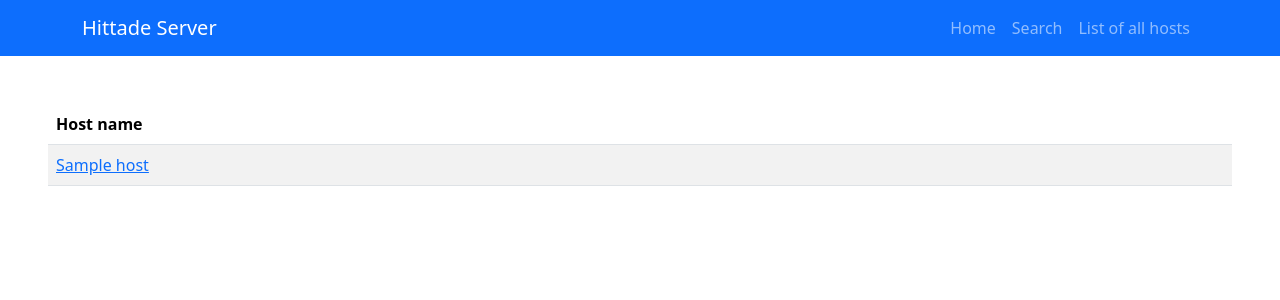
After one commit to SUNET/hittade-server, a Django app: template servers/templates/servers/hosts.html in a window 1280 px wide. The commit adds this page. Shown: the top 300 px of the page. Run offline with Django 4.2, Linux system fonts and the light colour scheme; the template is opened without the code that fills it: values that come from a table or form of the project are taken from there, others are empty; tables that the repository leaves empty hold one stand-in row (values such as "Sample post"); some libraries are stand-ins or nearby versions.

Commit message:
Adds list of all hosts URL
Cleans up templates

```diff
--- a/servers/templates/servers/base.html
+++ b/servers/templates/servers/base.html
@@ -31,6 +31,9 @@
                     <li class="nav-item">
                         <a href="{% url 'servers:search' %}" class="nav-link">Search</a>
                     </li>
+                    <li class="nav-item">
+                        <a href="{% url 'servers:hosts' %}" class="nav-link">List of all hosts</a>
+                    </li>
                 </ul>
             </div>
         </div>
--- /dev/null
+++ b/servers/templates/servers/hosts.html
@@ -0,0 +1,23 @@
+{% extends "servers/base.html" %}
+{% block title %}All hosts{% endblock %}
+
+
+{% block content %}
+<div class="m-5">
+    <table class="table table-striped">
+        <thead>
+            <tr>
+                <th scope="col">Host name</th>
+            </tr>
+        </thead>
+        <tbody>
+            {% for host in hosts %}
+            <tr>
+                <td> <a href="{% url 'servers:host' host.id %}">{{ host.hostname }}</a></td>
+            </tr>
+            {% endfor %}
+        </tbody>
+    </table>
+</div>
+
+{% endblock %}
```
Also changed, not shown: servers/templates/servers/search.html (+0 -15 lines).
